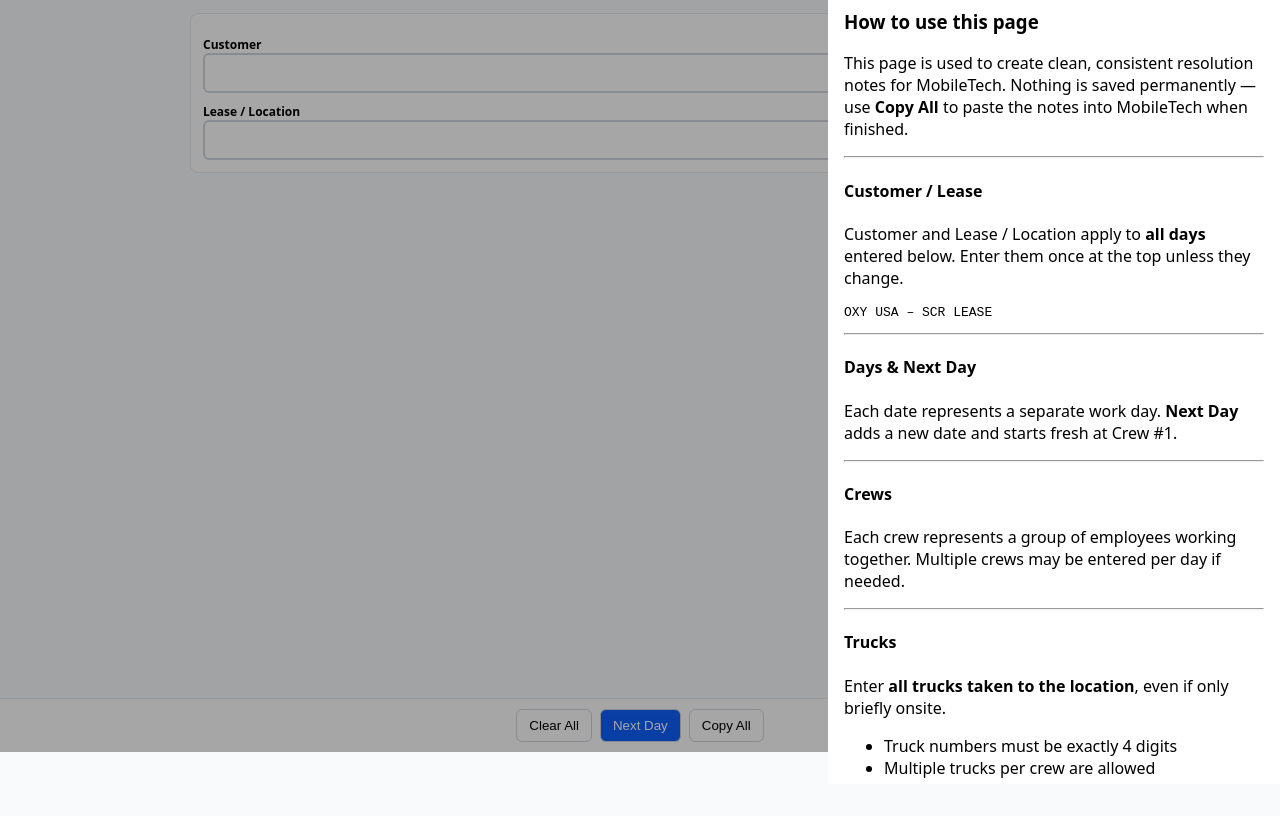
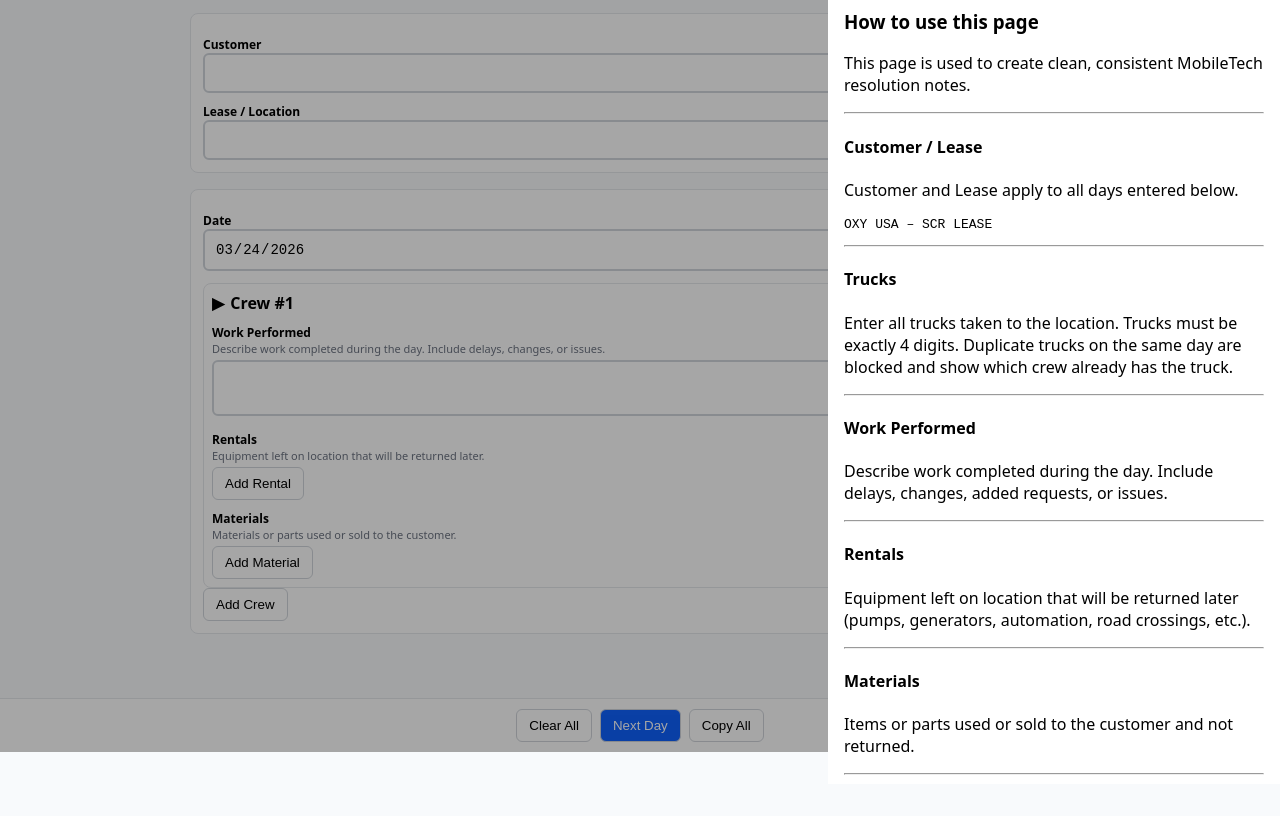
Before and after one commit to mobiletech-help/mobiletech-resolution-notes, a plain HTML site: page index.html in a window 1280 px wide. Both pictures are taken after a click on the button "Help". Shown: the part 48-864 px from the top of the page. Before the commit the page ends 800 px from the top, so only its background shows below. Drawn offline with Linux system fonts and the light colour scheme.

Commit message:
index.html

```diff
--- a/index.html
+++ b/index.html
@@ -7,23 +7,29 @@
 
 <style>
 body {
-  font-family: system-ui, -apple-system, Segoe UI, Roboto, Arial;
+  font-family: system-ui, Arial, sans-serif;
   background:#f8fafc;
   margin:0;
 }
+
 .wrapper {
   max-width:900px;
   margin:auto;
   padding:16px;
   padding-bottom:260px;
 }
+
 .top-bar {
   display:flex;
   justify-content:space-between;
   align-items:center;
   margin-bottom:12px;
 }
-h1 { margin:0; font-size:20px; }
+
+h1 {
+  margin:0;
+  font-size:20px;
+}
 
 button {
   padding:8px 12px;
@@ -32,6 +38,7 @@ button {
   background:#fff;
   cursor:pointer;
 }
+
 .primary {
   background:#0f62fe;
   color:#fff;
@@ -51,6 +58,7 @@ label {
   margin-top:10px;
   display:block;
 }
+
 .helper {
   font-size:11px;
   color:#6b7280;
@@ -64,18 +72,12 @@ input, textarea, select {
   border:2px solid #d1d5db;
   font-size:14px;
 }
-input:focus, textarea:focus, select:focus {
-  outline:none;
-  border-color:#0f62fe;
-  box-shadow:0 0 0 3px rgba(15,98,254,.25);
-}
 
 .row {
   display:grid;
   grid-template-columns:1fr 1fr;
   gap:12px;
 }
-@media(max-width:600px){ .row{grid-template-columns:1fr;} }
 
 details.crew {
   border:1px solid #e5e7eb;
@@ -83,14 +85,16 @@ details.crew {
   padding:8px;
   margin-top:12px;
 }
+
 details summary {
   font-weight:700;
   cursor:pointer;
   list-style:none;
 }
-summary::-webkit-details-marker{display:none;}
-summary::before{content:"▶";margin-right:6px;}
-details[open] summary::before{transform:rotate(90deg);}
+
+summary::-webkit-details-marker { display:none; }
+summary::before { content:"▶"; margin-right:6px; }
+details[open] summary::before { transform:rotate(90deg); }
 
 .crew-grid {
   display:grid;
@@ -104,6 +108,7 @@ details[open] summary::before{transform:rotate(90deg);}
   gap:6px;
   margin-top:6px;
 }
+
 .remove-btn {
   background:#ef4444;
   color:#fff;
@@ -114,7 +119,7 @@ details[open] summary::before{transform:rotate(90deg);}
 
 .bottom-bar {
   position:fixed;
-  bottom:0;left:0;right:0;
+  bottom:0; left:0; right:0;
   background:#fff;
   border-top:1px solid #e5e7eb;
   display:flex;
@@ -123,7 +128,7 @@ details[open] summary::before{transform:rotate(90deg);}
   padding:10px;
 }
 
-/* Help pane */
+/* Help Pane */
 .help-overlay {
   position:fixed;
   inset:0;
@@ -131,6 +136,7 @@ details[open] summary::before{transform:rotate(90deg);}
   display:none;
   z-index:100;
 }
+
 .help-panel {
   position:absolute;
   right:0;
@@ -142,6 +148,7 @@ details[open] summary::before{transform:rotate(90deg);}
   padding:16px;
   overflow-y:auto;
 }
+
 .help-close {
   text-align:right;
   font-weight:600;
@@ -159,11 +166,10 @@ details[open] summary::before{transform:rotate(90deg);}
   <button id="helpBtn">Help</button>
 </div>
 
+<!-- Smartfill lists -->
 <datalist id="customerList"></datalist>
 <datalist id="locationList"></datalist>
 <datalist id="crewList"></datalist>
-<datalist id="truckList"></datalist>
-<datalist id="itemList"></datalist>
 <datalist id="vendorList"></datalist>
 
 <div class="card">
@@ -183,139 +189,121 @@ details[open] summary::before{transform:rotate(90deg);}
   <button id="copyAll">Copy All</button>
 </div>
 
-<!-- HELP PANE -->
+<!-- HELP PANEL -->
 <div class="help-overlay" id="helpOverlay">
   <div class="help-panel">
     <div class="help-close" id="helpClose">Close ✕</div>
 
     <h3>How to use this page</h3>
 
-<p>
-This page is used to create clean, consistent resolution notes for MobileTech.
-Nothing is saved permanently — use <strong>Copy All</strong> to paste the notes
-into MobileTech when finished.
-</p>
+    <p>This page is used to create clean, consistent MobileTech resolution notes.</p>
 
     <hr>
 
     <h4>Customer / Lease</h4>
-<p>
-Customer and Lease / Location apply to <strong>all days</strong> entered below.
-Enter them once at the top unless they change.
-</p>
-
+    <p>Customer and Lease apply to all days entered below.</p>
     <pre>OXY USA – SCR LEASE</pre>
 
     <hr>
 
-<h4>Days & Next Day</h4>
-<p>
-Each date represents a separate work day.
-<strong>Next Day</strong> adds a new date and starts fresh at Crew #1.
-</p>
-
-<hr>
-
-<h4>Crews</h4>
-<p>
-Each crew represents a group of employees working together. Multiple crews
-may be entered per day if needed.
-</p>
-
-<hr>
-
     <h4>Trucks</h4>
-<p>
-Enter <strong>all trucks taken to the location</strong>, even if only briefly onsite.
-</p>
-<ul>
-  <li>Truck numbers must be exactly 4 digits</li>
-  <li>Multiple trucks per crew are allowed</li>
-  <li>Duplicate trucks on the same day are blocked and identify the conflicting crew</li>
-</ul>
-
-<hr>
-
-<h4>Start / Stop Time</h4>
-<p>
-Enter the most accurate start and stop times possible.
-These times are used for billing and documentation.
-</p>
+    <p>Enter all trucks taken to the location. Trucks must be exactly 4 digits. Duplicate trucks on the same day are blocked and show which crew already has the truck.</p>
 
     <hr>
 
     <h4>Work Performed</h4>
-<p>
-Describe the work completed by the crew. This section protects the crew and
-company in the event of billing or scope questions.
-</p>
-<ul>
-  <li>Delays (weather, access, equipment, customer)</li>
-  <li>Change of scope</li>
-  <li>Added requests</li>
-  <li>Standby time</li>
-  <li>Unforeseen circumstances</li>
-</ul>
-
-<pre>
-Installed low pro pumps and staged equipment.
-Weather delay approximately 1.5 hours.
-Additional work added at customer request.
-</pre>
+    <p>Describe work completed during the day. Include delays, changes, added requests, or issues.</p>
 
     <hr>
 
-<h4>Rentals (Equipment left on location – returning)</h4>
-<p>
-List equipment that was left on location and will be returned later.
-Do not include items that will be consumed or sold.
-</p>
-<ul>
-  <li>Pumps</li>
-  <li>Generators</li>
-  <li>Light towers</li>
-  <li>Automation</li>
-  <li>Road crossings</li>
-  <li>Flowmeters</li>
-</ul>
+    <h4>Rentals</h4>
+    <p>Equipment left on location that will be returned later (pumps, generators, automation, road crossings, etc.).</p>
 
     <hr>
 
-<h4>Materials (Used or sold – not returning)</h4>
-<p>
-List materials or parts that were used or sold to the customer and
-will not be returned.
-</p>
-<ul>
-  <li>Liner</li>
-  <li>Geo</li>
-  <li>Heads</li>
-  <li>Fuel</li>
-  <li>Clamps</li>
-  <li>Fittings</li>
-</ul>
+    <h4>Materials</h4>
+    <p>Items or parts used or sold to the customer and not returned.</p>
 
     <hr>
 
     <h4>Copy All</h4>
-<p>
-Copies only entered data into clean, MobileTech‑ready text.
-Empty sections are automatically omitted.
-</p>
-
+    <p>Copies only entered data into clean, MobileTech‑ready text.</p>
   </div>
 </div>
 
 <script>
-const helpOverlay=document.getElementById("helpOverlay");
-const helpBtn=document.getElementById("helpBtn");
-const helpClose=document.getElementById("helpClose");
+/* ===== Helpers ===== */
+function today(){ return new Date().toISOString().split("T")[0]; }
 
-helpBtn.onclick=()=>helpOverlay.style.display="block";
-helpClose.onclick=()=>helpOverlay.style.display="none";
-helpOverlay.onclick=e=>{if(e.target===helpOverlay)helpOverlay.style.display="none";};
+/* ===== Crew ===== */
+function createCrew(num){
+  const d = document.createElement("details");
+  d.className = "crew";
+  d.open = true;
 
-// existing JS logic continues unchanged…
+  d.innerHTML = `
+    <summary>Crew #${num}</summary>
+
+    <label>Work Performed</label>
+    <div class="helper">Describe work completed during the day. Include delays, changes, or issues.</div>
+    <textarea></textarea>
+
+    <label>Rentals</label>
+    <div class="helper">Equipment left on location that will be returned later.</div>
+    <div class="rentals"></div>
+    <button class="addRental">Add Rental</button>
+
+    <label>Materials</label>
+    <div class="helper">Materials or parts used or sold to the customer.</div>
+    <div class="materials"></div>
+    <button class="addMaterial">Add Material</button>
+  `;
+
+  d.querySelector(".addRental").onclick = () => {
+    const row = document.createElement("div");
+    row.className = "line-row";
+    row.innerHTML = `<input placeholder="Item / Unit #"><button class="remove-btn">✕</button>`;
+    row.querySelector("button").onclick = () => row.remove();
+    d.querySelector(".rentals").appendChild(row);
+  };
+
+  d.querySelector(".addMaterial").onclick = () => {
+    const row = document.createElement("div");
+    row.className = "line-row";
+    row.innerHTML = `<input placeholder="Item / Description"><button class="remove-btn">✕</button>`;
+    row.querySelector("button").onclick = () => row.remove();
+    d.querySelector(".materials").appendChild(row);
+  };
+
+  return d;
+}
+
+/* ===== Days ===== */
+function addDay(date){
+  const c = document.createElement("div");
+  c.className = "card";
+  c.innerHTML = `<label>Date</label><input type="date" value="${date}">`;
+
+  const crews = document.createElement("div");
+  crews.appendChild(createCrew(1));
+
+  const btn = document.createElement("button");
+  btn.textContent = "Add Crew";
+  btn.onclick = () => crews.appendChild(createCrew(crews.children.length + 1));
+
+  c.appendChild(crews);
+  c.appendChild(btn);
+  document.getElementById("days").appendChild(c);
+}
+
+/* ===== Help Pane ===== */
+const helpOverlay = document.getElementById("helpOverlay");
+document.getElementById("helpBtn").onclick = () => helpOverlay.style.display = "block";
+document.getElementById("helpClose").onclick = () => helpOverlay.style.display = "none";
+helpOverlay.onclick = e => { if(e.target === helpOverlay) helpOverlay.style.display = "none"; };
+
+/* ===== Init ===== */
+document.addEventListener("DOMContentLoaded",() => addDay(today()));
 </script>
 </body>
 </html>
```
Lines whose indentation alone changed are shown as unchanged.
